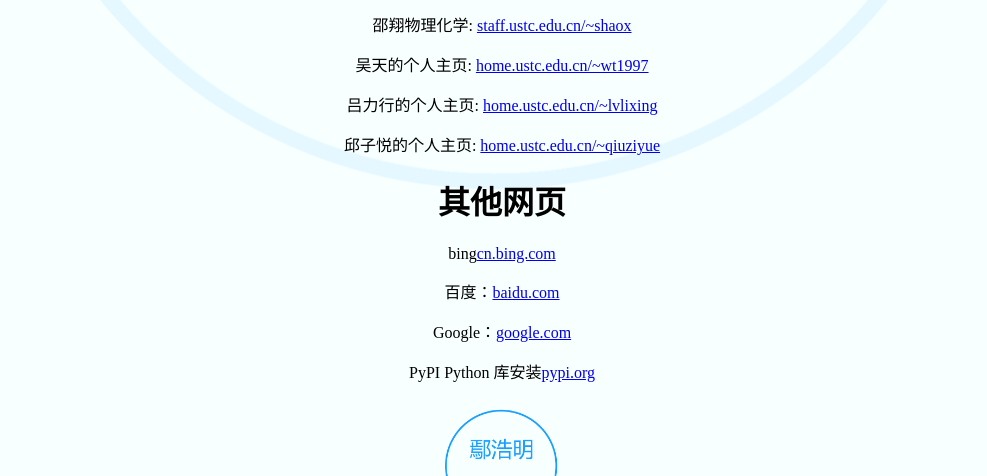
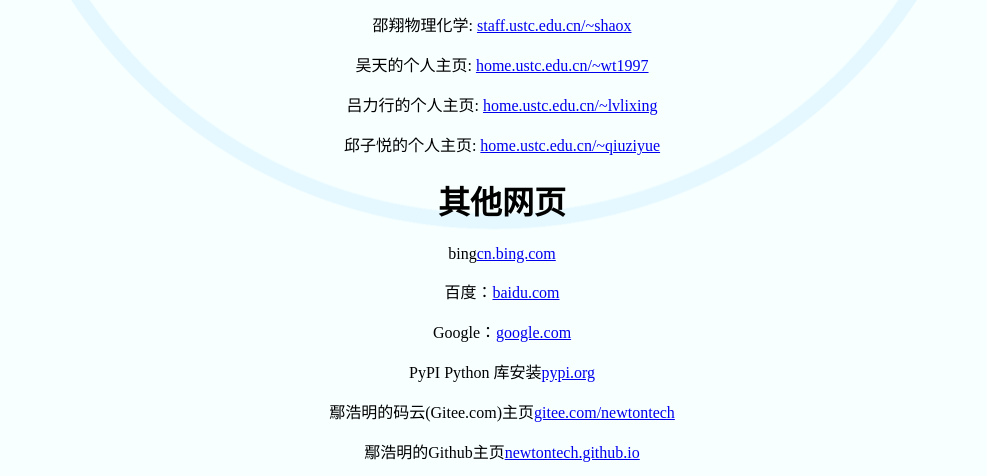
Before and after one commit to newtontech/newtontech.github.io, a plain HTML site: page links.html in a window 1280 px wide. Shown: the part 1242-1718 px from the top of the page, without its empty margins (138-1125 px from the left). Drawn offline with Linux system fonts and the light colour scheme.

Commit message:
add github gitee

```diff
--- a/links.html
+++ b/links.html
@@ -53,6 +53,8 @@
 			<p>百度：<a href="http://www.baidu.com/" target="_blank">baidu.com</a></p>
 			<p>Google：<a href="http://www.google.com/" target="_blank">google.com</a></p>
 			<p>PyPI Python 库安装<a href="https://pypi.org/" target="_blank">pypi.org</a></p>
+			<p>鄢浩明的码云(Gitee.com)主页<a href="https://gitee.com/newtontech">gitee.com/newtontech</a></p>
+			<p>鄢浩明的Github主页<a href="http://newtontech.github.io">newtontech.github.io</a></p>
 			<center>
 				<p><a href="index.html">
 					<img src="image/YHMLogo1.png" width="140" height="140" align="middle" alt="YHM Logo">
```
